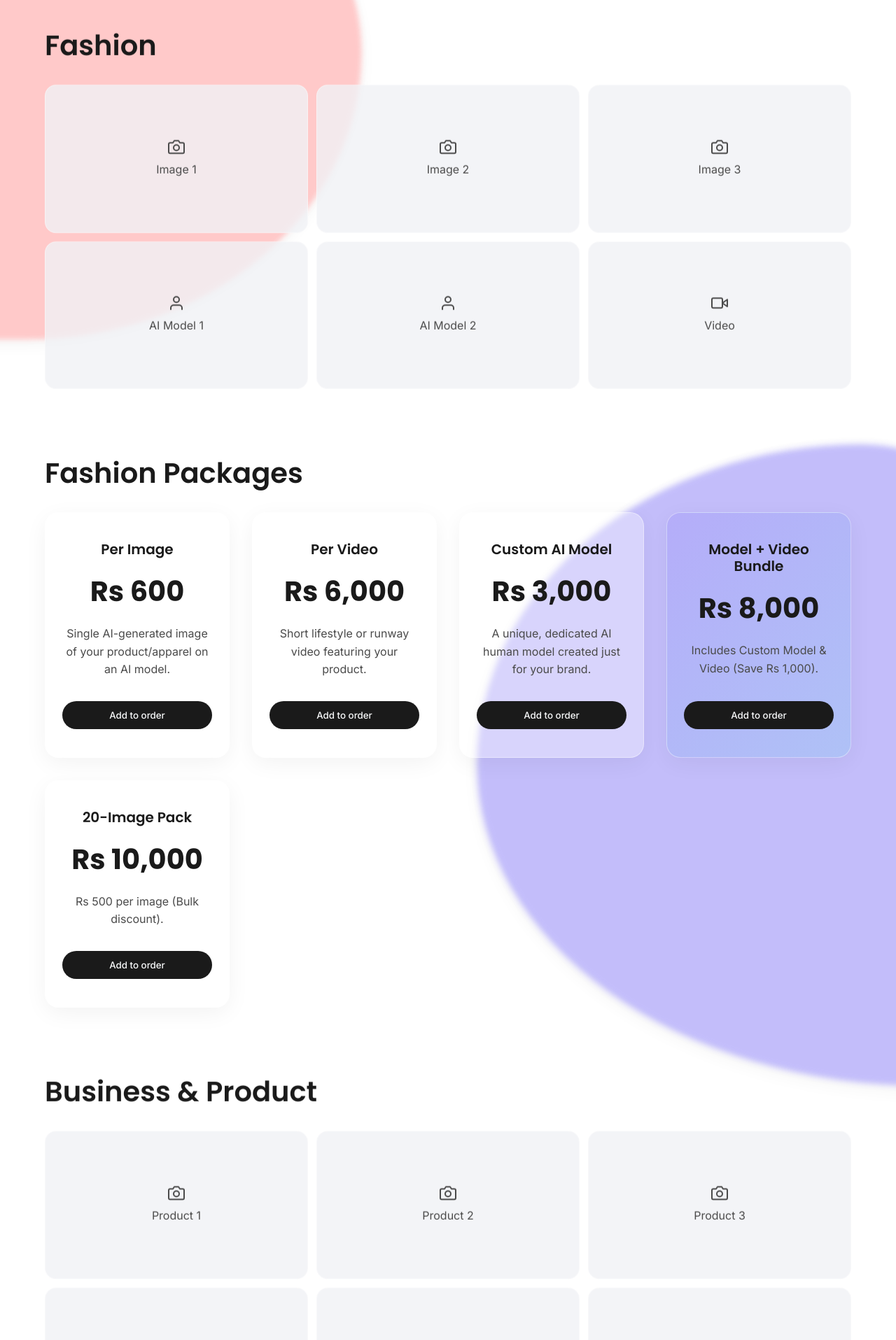
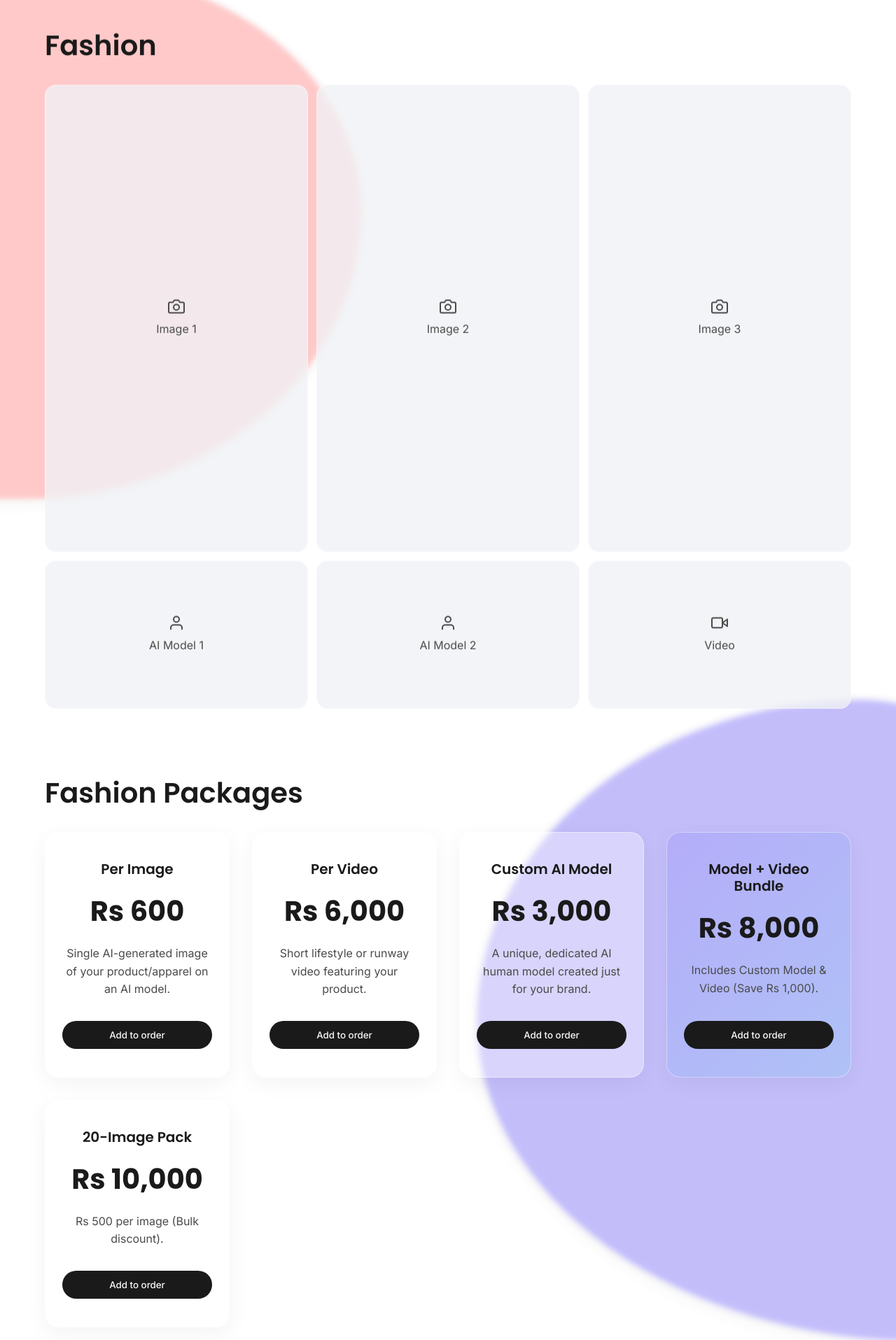
Before and after one commit to geeth-rp/pixlore-web, a React (Vite) app: page / in a window 1280 px wide. Shown: the part 1900-3815 px from the top of the page at 70% size. Built offline with nearby package versions, Linux system fonts and the light colour scheme.

Commit message:
Update layout: first 3 images portrait (9:16), models and video landscape (16:9)

```diff
--- a/src/components/BusinessWork.jsx
+++ b/src/components/BusinessWork.jsx
@@ -30,10 +30,10 @@ const BusinessWork = () => {
     <section ref={ref} className="scroll-reveal">
       <h2 style={styles.heading}>Business & Product</h2>
       <div className="gallery-grid">
-        {/* ROW 1: 3 Images (16:9) */}
-        <div className="aspect-landscape hover-scale" style={styles.imageSlot}><IconCamera /> Product 1</div>
-        <div className="aspect-landscape hover-scale" style={styles.imageSlot}><IconCamera /> Product 2</div>
-        <div className="aspect-landscape hover-scale" style={styles.imageSlot}><IconCamera /> Product 3</div>
+        {/* ROW 1: 3 Images (9:16) */}
+        <div className="aspect-portrait hover-scale" style={styles.imageSlot}><IconCamera /> Product 1</div>
+        <div className="aspect-portrait hover-scale" style={styles.imageSlot}><IconCamera /> Product 2</div>
+        <div className="aspect-portrait hover-scale" style={styles.imageSlot}><IconCamera /> Product 3</div>
 
         {/* ROW 2: 2 Models (Left/Center) + 1 Video (Right) */}
         <div className="aspect-landscape hover-scale" style={styles.portraitSlot}>
--- a/src/components/FashionWork.jsx
+++ b/src/components/FashionWork.jsx
@@ -29,10 +29,10 @@ const FashionWork = () => {
     <section ref={ref} className="scroll-reveal">
       <h2 style={styles.heading}>Fashion</h2>
       <div className="gallery-grid">
-        {/* ROW 1: 3 Images (16:9) */}
-        <div className="aspect-landscape hover-scale" style={styles.imageSlot}><IconCamera /> Image 1</div>
-        <div className="aspect-landscape hover-scale" style={styles.imageSlot}><IconCamera /> Image 2</div>
-        <div className="aspect-landscape hover-scale" style={styles.imageSlot}><IconCamera /> Image 3</div>
+        {/* ROW 1: 3 Images (9:16) */}
+        <div className="aspect-portrait hover-scale" style={styles.imageSlot}><IconCamera /> Image 1</div>
+        <div className="aspect-portrait hover-scale" style={styles.imageSlot}><IconCamera /> Image 2</div>
+        <div className="aspect-portrait hover-scale" style={styles.imageSlot}><IconCamera /> Image 3</div>
 
         {/* ROW 2: 2 Models (Left/Center) + 1 Video (Right) */}
         <div className="aspect-landscape hover-scale" style={styles.portraitSlot}>
```
